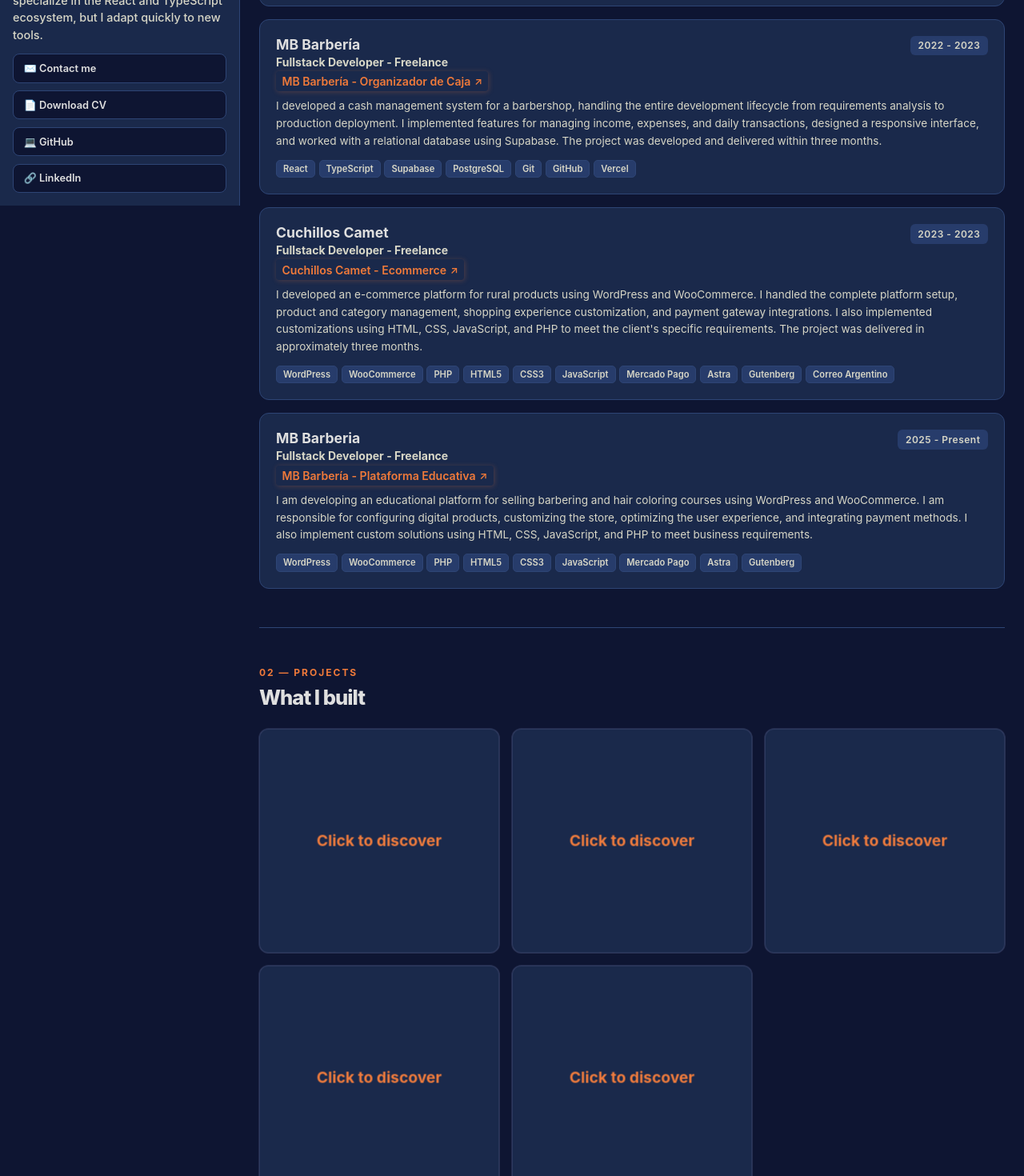
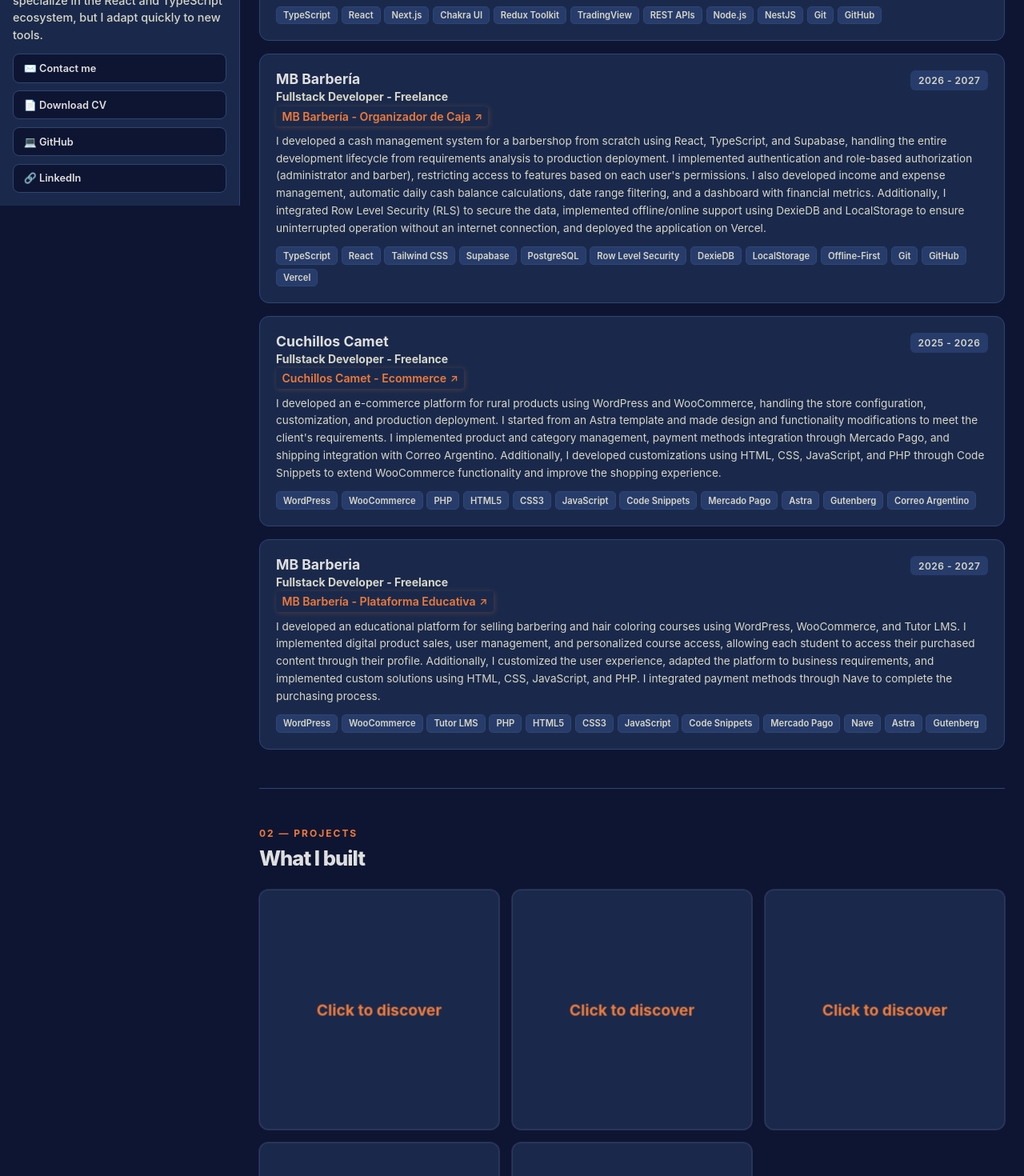
Before and after one commit to JanoM2/JanoM2.github.io, a React (Vite) app: page / in a window 1280 px wide. Shown: the part 380-1850 px from the top of the page at 80% size. Built offline with nearby package versions, Linux system fonts and the light colour scheme.

Commit message:
updated information in portfolio.ts and updated styles in Projects.tsx

```diff
--- a/src/components/Projects.tsx
+++ b/src/components/Projects.tsx
@@ -33,6 +33,7 @@
                   <div className="click-to-discover">{t.clickToDiscover}</div>
                 </div>
                 <div className="project-card-back">
+                  <div className="project-header">
                     <div className="project-emoji">{p.emoji}</div>
                     {p.url ? (
                       <div className="project-name with-link">
@@ -41,6 +42,7 @@
                     ) : (
                       <div className="project-name">{p.name}</div>
                     )}
+                  </div>
                   <div className="project-desc">{p.description}</div>
                   <div className="project-tech">
                     {p.tech.map((tech) => (
--- a/src/data/portfolio.ts
+++ b/src/data/portfolio.ts
@@ -24,35 +24,44 @@
       period: "2023 - Presente",
       url_name: "Finanzas Argy",
       url: "https://www.finanzasargy.com/",
-      description: "Diseño, desarrollo e integro componentes con React y Next.js. Me encargo de garantizar adaptabilidad en múltiples dispositivos, escribo código eficiente para implementar funcionalidades y participo en revisiones de código para mantener la calidad del producto.",
-      descriptionEn: "I design, develop and integrate components with React and Next.js. I ensure responsiveness across multiple devices, write efficient code to implement features, and participate in code reviews to maintain product quality.",
+      description:
+        "Implementé gráficos interactivos para visualizar la evolución histórica de las cotizaciones de distintas monedas utilizando TradingView Lightweight Charts, optimicé y amplié la sección de criptomonedas, desarrollé una sección de inversiones que muestra las tasas nominales anuales (TNA) ofrecidas por distintas entidades financieras y contribuí al desarrollo de nuevas funcionalidades y mejoras continuas de la plataforma.",
+      descriptionEn:
+        "I implemented interactive charts to visualize the historical exchange rate evolution of multiple currencies using TradingView Lightweight Charts, enhanced and optimized the cryptocurrency section, developed an investments section that displays the annual nominal rates (TNA) offered by different financial institutions, and contributed to the development of new features and continuous improvements across the platform.",
       tech: [
         "TypeScript",
         "React",
         "Next.js",
+        "Chakra UI",
         "Redux Toolkit",
-        "ChakraUI",
+        "TradingView",
+        "REST APIs",
         "Node.js",
-        "Nest.js",
+        "NestJS",
         "Git",
         "GitHub",
-      ],
+      ]
     },
     {
       name: "MB Barbería",
       role: "Fullstack Developer - Freelance",
-      period: "2022 - 2023",
+      period: "2026 - 2027",
       url_name: "MB Barbería - Organizador de Caja",
       url: "https://control-caja-barberia.vercel.app/",
       description:
-        "Desarrollé un sistema de gestión de caja para una barbería, participando en todo el ciclo de desarrollo desde el análisis de requerimientos hasta el despliegue en producción. Implementé funcionalidades para la administración de ingresos, egresos y movimientos diarios, diseñé una interfaz responsive y trabajé con una base de datos relacional utilizando Supabase. El proyecto fue desarrollado y entregado en un plazo de tres meses.",
+        "Desarrollé desde 0 un sistema de gestión de caja para una barbería utilizando React, TypeScript y Supabase, participando en todo el ciclo de desarrollo, desde el análisis de requerimientos hasta el despliegue en producción. Implementé autenticación y autorización basada en roles (administrador y barbero), restringiendo el acceso a funcionalidades según los permisos de cada usuario. También desarrollé la gestión de ingresos y egresos, el cálculo automático del total diario de caja, filtros por rango de fechas y un panel con métricas financieras. Además, integré Row Level Security (RLS) para proteger la información, desarrollé soporte para funcionamiento offline/online mediante DexieDB y LocalStorage para garantizar la continuidad del trabajo sin conexión y desplegué la aplicación en Vercel.",
       descriptionEn:
-        "I developed a cash management system for a barbershop, handling the entire development lifecycle from requirements analysis to production deployment. I implemented features for managing income, expenses, and daily transactions, designed a responsive interface, and worked with a relational database using Supabase. The project was developed and delivered within three months.",
+        "I developed a cash management system for a barbershop from scratch using React, TypeScript, and Supabase, handling the entire development lifecycle from requirements analysis to production deployment. I implemented authentication and role-based authorization (administrator and barber), restricting access to features based on each user's permissions. I also developed income and expense management, automatic daily cash balance calculations, date range filtering, and a dashboard with financial metrics. Additionally, I integrated Row Level Security (RLS) to secure the data, implemented offline/online support using DexieDB and LocalStorage to ensure uninterrupted operation without an internet connection, and deployed the application on Vercel.",
       tech: [
+        "TypeScript",
         "React",
-        "TypeScript",
+        "Tailwind CSS",
         "Supabase",
         "PostgreSQL",
+        "Row Level Security",
+        "DexieDB",
+        "LocalStorage",
+        "Offline-First",
         "Git",
         "GitHub",
         "Vercel",
@@ -61,13 +70,13 @@
     {
       name: "Cuchillos Camet",
       role: "Fullstack Developer - Freelance",
-      period: "2023 - 2023",
+      period: "2025 - 2026",
       url_name: "Cuchillos Camet - Ecommerce",
       url: "https://cuchilloscamet.com.ar/",
       description:
-        "Desarrollé una tienda online de productos de campo utilizando WordPress y WooCommerce. Me encargué de la configuración completa de la plataforma, gestión de productos y categorías, personalización de la experiencia de compra e integración de métodos de pago. También realicé ajustes mediante HTML, CSS, JavaScript y PHP para adaptar la solución a las necesidades específicas del cliente. El proyecto fue entregado en aproximadamente tres meses.",
+        "Desarrollé un e-commerce de productos de campo utilizando WordPress y WooCommerce, participando en la configuración, personalización y puesta en producción de la tienda. Partí de una plantilla de Astra y realicé modificaciones de diseño y funcionalidades para adaptarla a los requerimientos del cliente. Implementé la gestión de productos, categorías, métodos de pago mediante Mercado Pago e integración de envíos con Correo Argentino. Además, desarrollé personalizaciones utilizando HTML, CSS, JavaScript y PHP mediante Code Snippets para extender las funcionalidades de WooCommerce y mejorar la experiencia de compra.",
       descriptionEn:
-        "I developed an e-commerce platform for rural products using WordPress and WooCommerce. I handled the complete platform setup, product and category management, shopping experience customization, and payment gateway integrations. I also implemented customizations using HTML, CSS, JavaScript, and PHP to meet the client's specific requirements. The project was delivered in approximately three months.",
+        "I developed an e-commerce platform for rural products using WordPress and WooCommerce, handling the store configuration, customization, and production deployment. I started from an Astra template and made design and functionality modifications to meet the client's requirements. I implemented product and category management, payment methods integration through Mercado Pago, and shipping integration with Correo Argentino. Additionally, I developed customizations using HTML, CSS, JavaScript, and PHP through Code Snippets to extend WooCommerce functionality and improve the shopping experience.",
       tech: [
         "WordPress",
         "WooCommerce",
@@ -75,6 +84,7 @@
         "HTML5",
         "CSS3",
         "JavaScript",
+        "Code Snippets",
         "Mercado Pago",
         "Astra",
         "Gutenberg",
@@ -84,21 +94,24 @@
     {
       name: "MB Barberia",
       role: "Fullstack Developer - Freelance",
-      period: "2025 - Present",
+      period: "2026 - 2027",
       url_name: "MB Barbería - Plataforma Educativa",
       url: "https://darkgray-flamingo-319830.hostingersite.com/",
       description:
-        "Desarrollo una plataforma educativa para la venta de cursos de barbería y colorimetría utilizando WordPress y WooCommerce. Me encargo de la configuración de productos digitales, personalización de la tienda, optimización de la experiencia de usuario e integración de métodos de pago. Además, implemento soluciones personalizadas mediante HTML, CSS, JavaScript y PHP para adaptarme a los requerimientos del negocio.",
+        "Desarrollé una plataforma educativa para la venta de cursos de barbería y colorimetría utilizando WordPress, WooCommerce y Tutor LMS. Implementé la venta de productos digitales, gestión de usuarios y acceso personalizado a los cursos, permitiendo que cada alumno acceda al contenido adquirido desde su perfil. Además, personalicé la experiencia de usuario, adapté la plataforma a los requerimientos del negocio e implementé soluciones mediante HTML, CSS, JavaScript y PHP. Integré métodos de pago mediante Nave para completar el proceso de compra.",
       descriptionEn:
-        "I am developing an educational platform for selling barbering and hair coloring courses using WordPress and WooCommerce. I am responsible for configuring digital products, customizing the store, optimizing the user experience, and integrating payment methods. I also implement custom solutions using HTML, CSS, JavaScript, and PHP to meet business requirements.",
+        "I developed an educational platform for selling barbering and hair coloring courses using WordPress, WooCommerce, and Tutor LMS. I implemented digital product sales, user management, and personalized course access, allowing each student to access their purchased content through their profile. Additionally, I customized the user experience, adapted the platform to business requirements, and implemented custom solutions using HTML, CSS, JavaScript, and PHP. I integrated payment methods through Nave to complete the purchasing process.",
       tech: [
         "WordPress",
         "WooCommerce",
+        "Tutor LMS",
         "PHP",
         "HTML5",
         "CSS3",
         "JavaScript",
+        "Code Snippets",
         "Mercado Pago",
+        "Nave",
         "Astra",
         "Gutenberg",
       ],
@@ -108,45 +121,89 @@
   projects: [
     {
       name: "Who's That Pokémon?",
-      description: "Juego interactivo que muestra la silueta de un Pokémon y el usuario debe adivinar su nombre. Consume la PokéAPI en tiempo real.",
-      descriptionEn: "Interactive game that shows a Pokémon silhouette and the user must guess its name. Consumes the PokéAPI in real time.",
-      tech: ["JavaScript", "REST API", "CSS"],
+      description:
+        "Juego interactivo inspirado en el clásico 'Who's That Pokémon?'. El usuario debe identificar un Pokémon a partir de su silueta, consumiendo datos desde PokéAPI en tiempo real. Implementa manejo de respuestas, manipulación del DOM, actualización dinámica de la interfaz y una tabla de puntuaciones.",
+      descriptionEn:
+        "Interactive game inspired by the classic 'Who's That Pokémon?'. Users must identify a Pokémon from its silhouette by consuming data from PokéAPI in real time. Implements game logic, answer handling, DOM manipulation, dynamic interface updates, and a score leaderboard to track players' progress.",
+      tech: [
+        "JavaScript",
+        "HTML5",
+        "CSS3",
+        "REST API",
+        "PokéAPI",
+        "DOM Manipulation",
+      ],
       url: "https://game-whos-that-pokemon.netlify.app/",
       code: null,
       emoji: "🎮",
     },
     {
       name: "Journal App",
-      description: "Aplicación de diario personal con autenticación, almacenamiento en Firebase y gestión de estado con Vuex.",
-      descriptionEn: "Personal journal app with authentication, Firebase storage, and state management with Vuex.",
-      tech: ["Vue.js", "Firebase", "Vuex", "Sass"],
+      description:
+        "Aplicación de diario personal desarrollada con Vue.js. Permite crear y administrar notas privadas mediante autenticación de usuarios, almacenamiento en Firebase y manejo del estado global con Vuex.",
+      descriptionEn:
+        "Personal journal application developed with Vue.js. Allows users to create and manage private notes through user authentication, Firebase storage, and global state management with Vuex.",
+      tech: [
+        "Vue.js",
+        "Vuex",
+        "Firebase",
+        "Firebase Authentication",
+        "Bootstrap",
+        "Sass",
+        "JavaScript",
+      ],
       url: "https://vue-journal-app-jm.netlify.app/",
       code: null,
       emoji: "📓",
     },
     {
       name: "Mapbox Demo",
-      description: "Geolocalización interactiva con Mapbox GL JS. Permite buscar ubicaciones y visualizarlas en un mapa dinámico.",
-      descriptionEn: "Interactive geolocation with Mapbox GL JS. Search for locations and visualize them on a dynamic map.",
-      tech: ["JavaScript", "Mapbox", "CSS"],
+      description:
+        "Aplicación de geolocalización desarrollada con Mapbox GL JS. Permite buscar ubicaciones, trabajar con coordenadas y visualizar información geográfica mediante mapas interactivos.",
+      descriptionEn:
+        "Geolocation application developed with Mapbox GL JS. Allows users to search locations, work with coordinates, and visualize geographic information through interactive maps.",
+      tech: [
+        "JavaScript",
+        "HTML5",
+        "CSS3",
+        "Mapbox GL JS",
+        "Geolocation API",
+      ],
       url: "https://jano-maps.netlify.app/",
       code: null,
       emoji: "🗺️",
     },
     {
       name: "Socks App",
-      description: "Demo de e-commerce de indumentaria con carrito de compras y filtros de productos.",
-      descriptionEn: "Clothing e-commerce demo with shopping cart and product filters.",
-      tech: ["Vue.js", "JavaScript", "CSS"],
+      description:
+        "Demo de e-commerce de indumentaria desarrollada con Vue.js. Incluye catálogo de productos, carrito de compras, filtros dinámicos y manejo del estado de la aplicación.",
+      descriptionEn:
+        "Clothing e-commerce demo developed with Vue.js. Includes product catalog, shopping cart, dynamic filters, and application state management.",
+      tech: [
+        "Vue.js",
+        "JavaScript",
+        "HTML5",
+        "CSS3",
+        "Vue Router",
+        "State Management",
+      ],
       url: "https://socks-app.netlify.app/",
       code: null,
       emoji: "🧦",
     },
     {
       name: "DOM Exercises",
-      description: "Colección de ejercicios prácticos de manipulación del DOM en JavaScript vanilla.",
-      descriptionEn: "Collection of practical DOM manipulation exercises in vanilla JavaScript.",
-      tech: ["JavaScript", "HTML", "CSS"],
+      description:
+        "Colección de ejercicios prácticos para profundizar JavaScript vanilla mediante manipulación del DOM, manejo de eventos, interacción con elementos HTML y creación de componentes dinámicos sin frameworks.",
+      descriptionEn:
+        "Collection of practical exercises to improve vanilla JavaScript skills through DOM manipulation, event handling, HTML element interaction, and dynamic components without frameworks.",
+      tech: [
+        "JavaScript",
+        "HTML5",
+        "CSS3",
+        "DOM Manipulation",
+        "Events",
+      ],
       url: "https://dom-exercises.netlify.app/",
       code: null,
       emoji: "🧩",
--- a/src/data/translations.ts
+++ b/src/data/translations.ts
@@ -3,12 +3,8 @@
 export const translations: Record<Lang, Translations> = {
   en: {
     available: "Available for work",
-    heroIntro: "Hi, I'm",
-    heroRole: "Frontend Developer — I build fast, accessible interfaces with a strong visual identity. I specialize in React and TypeScript.",
     skillsLabel: "Stack & tools",
-    aboutTitle: "Who I am",
-    aboutMeSubtitle: "A Little About Me",
-    aboutSideBar: "I'm Jano, a Frontend Developer focused on creating fast, accessible, and well-designed interfaces. I specialize in the React and TypeScript ecosystem, but I adapt quickly to new tools.",
+    aboutSideBar: "I'm Jano, a Full Stack Developer focused on creating fast, accessible, and well-designed interfaces. I specialize in the React and TypeScript ecosystem, but I adapt quickly to new tools.",
     aboutMeText: [
       "I love coding and the way you can do everything with a bit of code: from a nice design to something completely dynamic and interactive. My goal is could live off this.",
       "Outside of code, I'm a basketball fan and enjoy good horror and drama movies.",
@@ -37,8 +33,6 @@
     contactMe: "Contact me",
     downloadCV: "Download CV",
     clickToDiscover: "Click to discover",
-    present: "Present",
-    viewCert: "View certificate ↗",
     preview: "Preview ↗",
     code: "Code",
     name: "Name",
@@ -51,12 +45,8 @@
   },
   es: {
     available: "Disponible para trabajar",
-    heroIntro: "Hola, soy",
-    heroRole: "Desarrollador Frontend — construyo interfaces rápidas, accesibles y con identidad propia. Me especializo en React y TypeScript.",
     skillsLabel: "Stack & herramientas",
-    aboutTitle: "Quién soy",
-    aboutMeSubtitle: "Un Poco Sobre Mí",
-    aboutSideBar: "Soy Jano, Desarrollador Frontend con foco en crear interfaces rápidas, accesibles y con buen diseño. Me especializo en el ecosistema de React y TypeScript, pero me adapto rápido a nuevas herramientas.",
+    aboutSideBar: "Soy Jano, Desarrollador Full Stack con foco en crear interfaces rápidas, accesibles y con buen diseño. Me especializo en el ecosistema de React y TypeScript, pero me adapto rápido a nuevas herramientas.",
     aboutMeText: [
       "Me encanta programar y la manera en que con un poco de código se puede hacer de todo: desde un diseño bonito hasta algo totalmente dinámico e interactivo. Mi objetivo es poder vivir de esto que me gusta tanto.",
       "Fuera del código, soy fanático del básquet y disfruto de buenas pelis de terror y drama.",
@@ -84,8 +74,6 @@
     period: "Presente",
     contactMe: "Contactame",
     downloadCV: "Descargar CV",
-    present: "Presente",
-    viewCert: "Ver certificado ↗",
     preview: "Preview ↗",
     code: "Código",
     name: "Tu nombre",
--- a/src/styles/layout.css
+++ b/src/styles/layout.css
@@ -501,7 +501,8 @@
 .project-card {
   position: relative;
   width: 100%;
-  height: 280px;
+  height: 100%;
+  min-height: 300px;
   border-radius: 12px;
   transform-style: preserve-3d;
   transition: transform 0.6s cubic-bezier(0.4, 0, 0.2, 1);
@@ -587,14 +588,24 @@
   }
 }
 
+.project-header {
+  display: flex;
+  align-items: center;
+  gap: 0.5rem;
+  width: 100%;
+}
+
 .project-emoji {
   font-size: 1.75rem;
+  line-height: 1;
+  flex-shrink: 0;
 }
 
 .project-name {
   font-size: 0.95rem;
   font-weight: 700;
   color: var(--text);
+  min-width: 0;
 }
 
 .project-name.with-link {
@@ -629,12 +640,13 @@
   font-size: 0.78rem;
   font-weight: 600;
   transition: all 0.2s;
+  box-shadow: 2px 2px 6px 2px var(--accent-glow);
 }
 
 .link-btn:hover {
   border-color: var(--accent);
   color: var(--accent);
-  box-shadow: 2px 4px 10px 2px var(--accent-glow);
+  box-shadow: 4px 4px 6px 4px var(--accent-glow);
 }
 
 .link-btn.primary {
@@ -646,7 +658,7 @@
 .link-btn.primary:hover {
   background: var(--accent);
   color: #fff;
-  box-shadow: 2px 4px 10px 2px var(--accent-glow);
+  box-shadow: 4px 4px 10px 4px var(--accent-glow);
 }
 
 .edu-carousel-container {
--- a/src/types/index.ts
+++ b/src/types/index.ts
@@ -64,11 +64,7 @@
 
 export interface Translations {
   available: string;
-  heroIntro: string;
-  heroRole: string;
   skillsLabel: string;
-  aboutTitle: string;
-  aboutMeSubtitle: string;
   aboutSideBar: string;
   aboutMeText: string[];
   nav: {
@@ -95,8 +91,6 @@
   contactMe: string;
   downloadCV: string;
   clickToDiscover: string;
-  present: string;
-  viewCert: string;
   preview: string;
   code: string;
   name: string;
```
Also changed, not shown: 5 other files (tests, documents, lock files or other folders). Lines whose indentation alone changed are shown as unchanged.
